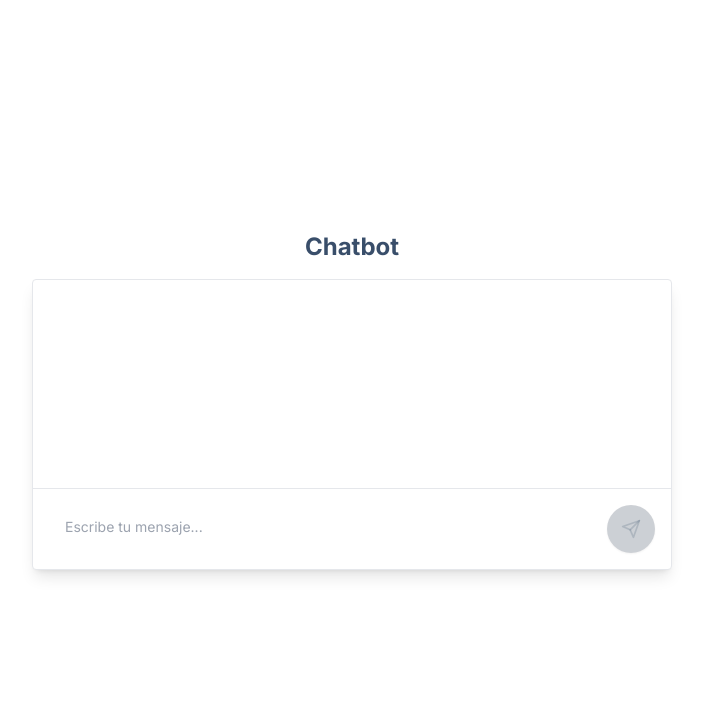
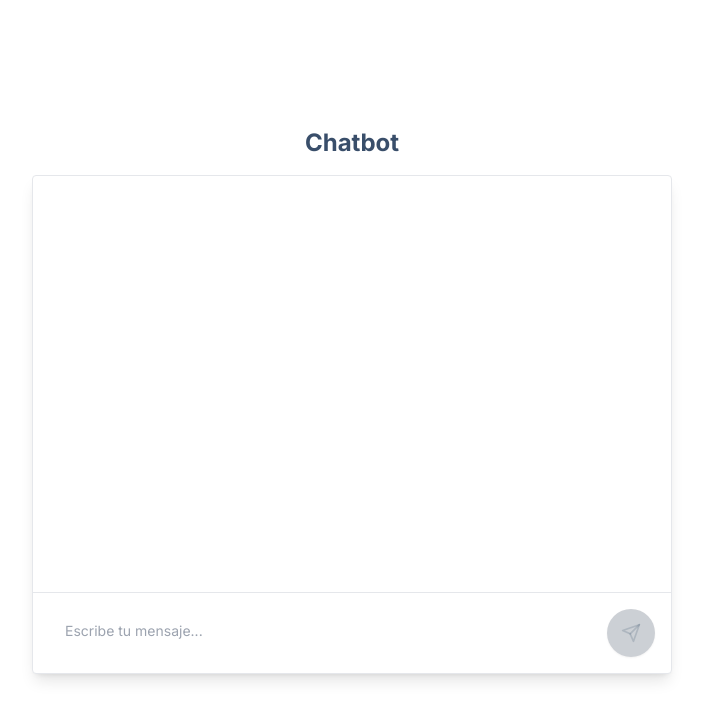
Before and after one commit to kerwynrg/hktn, a Next.js app: page / in a window 1280 px wide. Shown: the top 720 px of the page, without its empty margins (288-991 px from the left). Built offline with nearby package versions, Linux system fonts and the light colour scheme.

Commit message:
Fixed height

```diff
--- a/src/app/globals.css
+++ b/src/app/globals.css
@@ -18,3 +18,8 @@
   outline-width: 0;
   outline-offset: 0;
 }
+
+.messages {
+  height: 50vh;
+  overflow: auto;
+}
```
